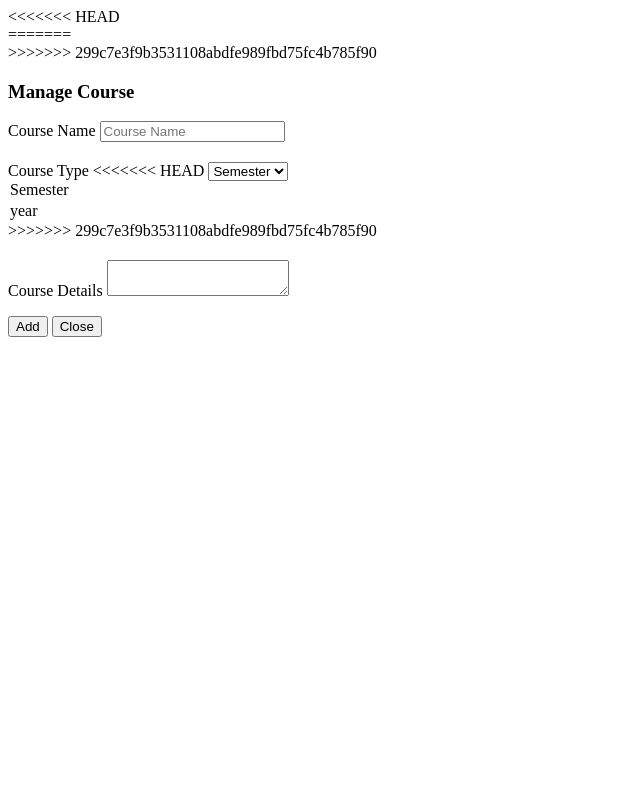
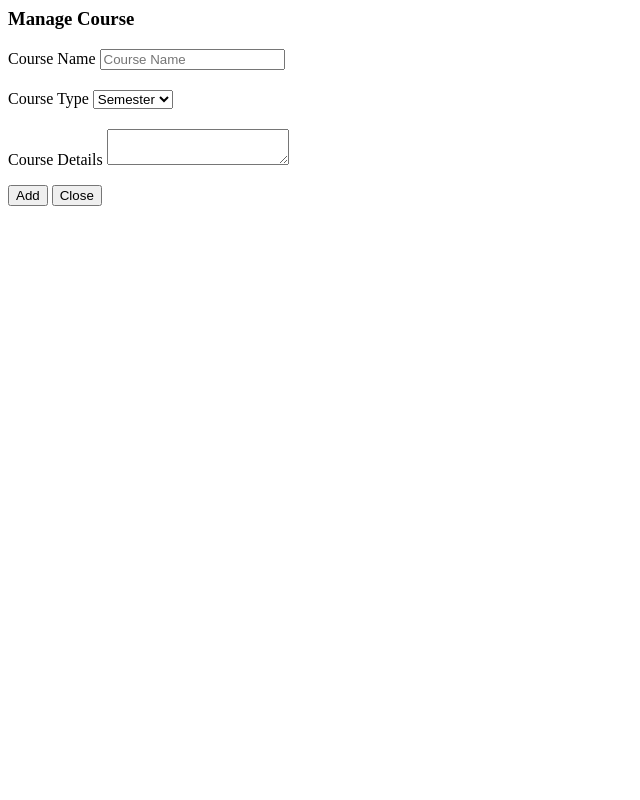
Before and after one commit to dhpradeep/ams, a PHP site: page /eversoft/views/modals/course.php in a window 1280 px wide. Shown: the whole page, without its empty margins (0-640 px from the left). Run offline with PHP 8.4, Linux system fonts and the light colour scheme; some libraries are stand-ins or nearby versions.

Commit message:
merging problem solved

```diff
--- a/app/views/modals/course.php
+++ b/app/views/modals/course.php
@@ -1,8 +1,5 @@
-<<<<<<< HEAD
-<div class="modal fade" id="addProgram" tabindex="-1" role="dialog" aria-hidden="true">
-=======
+
 <div class="modal fade" id="addCourse" tabindex="-1" role="dialog" aria-hidden="true">
->>>>>>> 299c7e3f9b3531108abdfe989fbd75fc4b785f90
     <div class="modal-dialog modal-md">
         <div class="modal-content">
             <div class="modal-header">
@@ -18,15 +15,9 @@
                     </div>
                     <div class="form-group" style="margin-top:20px; font-size:16px;">
                         <label class="text-primary">Course Type</label>
-<<<<<<< HEAD
                         <select name="coursetype" id="coursetype" class="form-control">
-                            <option value="semster">Semester</option>
+                            <option value="semester">Semester</option>
                             <option value="year">Year</option>
-=======
-                        <select name="coursetype" id="coursetype">
-                            <option value="semster">Semester</option>
-                            <option value="year">year</option>
->>>>>>> 299c7e3f9b3531108abdfe989fbd75fc4b785f90
                         </select>
                     </div>
                     <div class="form-group" style="margin-top:20px; font-size:16px;">
```
Also changed, not shown: app/views/course/course.php (+4 -13 lines), public/js/pages/course.js (+1 -15 lines).
